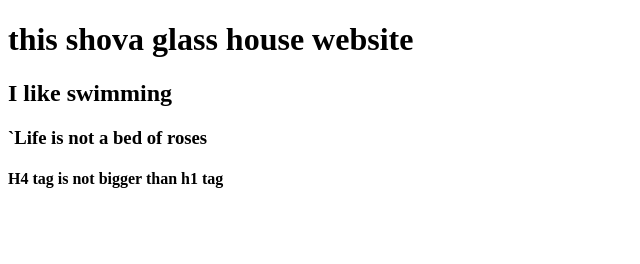
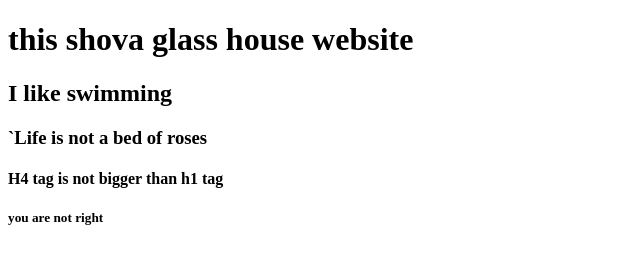
Before and after one commit to shovagla/shovaglasshouse, a plain HTML site: page index.html in a window 1280 px wide. Shown: the full height of the page, 0-640 px from the left. Drawn offline with Linux system fonts and the light colour scheme.

Commit message:
Update index.html

```diff
--- a/index.html
+++ b/index.html
@@ -11,5 +11,6 @@
     <h2> I like swimming </h2>
     <h3>`Life is not a bed of roses </h3>
     <h4> H4 tag is not bigger than h1 tag</h4>
+    <h5> you are not right </h5>
 </body>
 </html>
```
